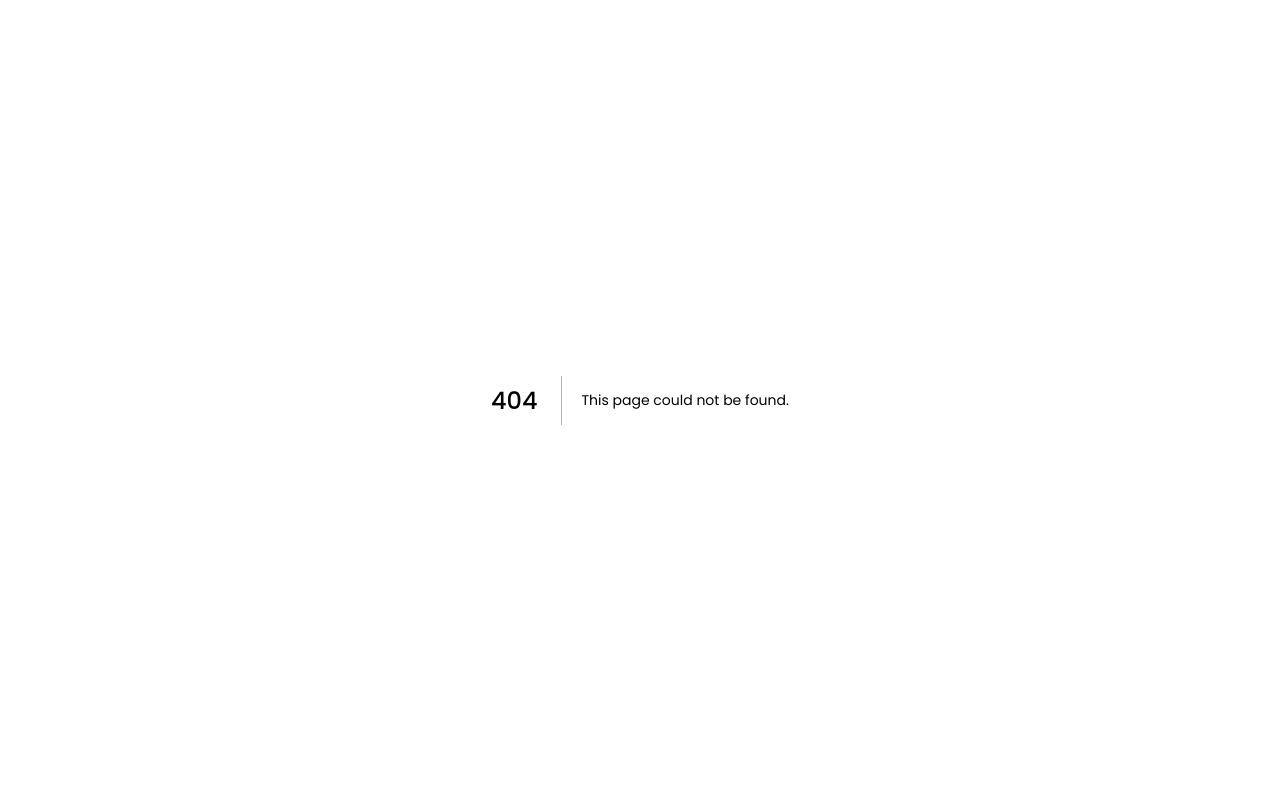
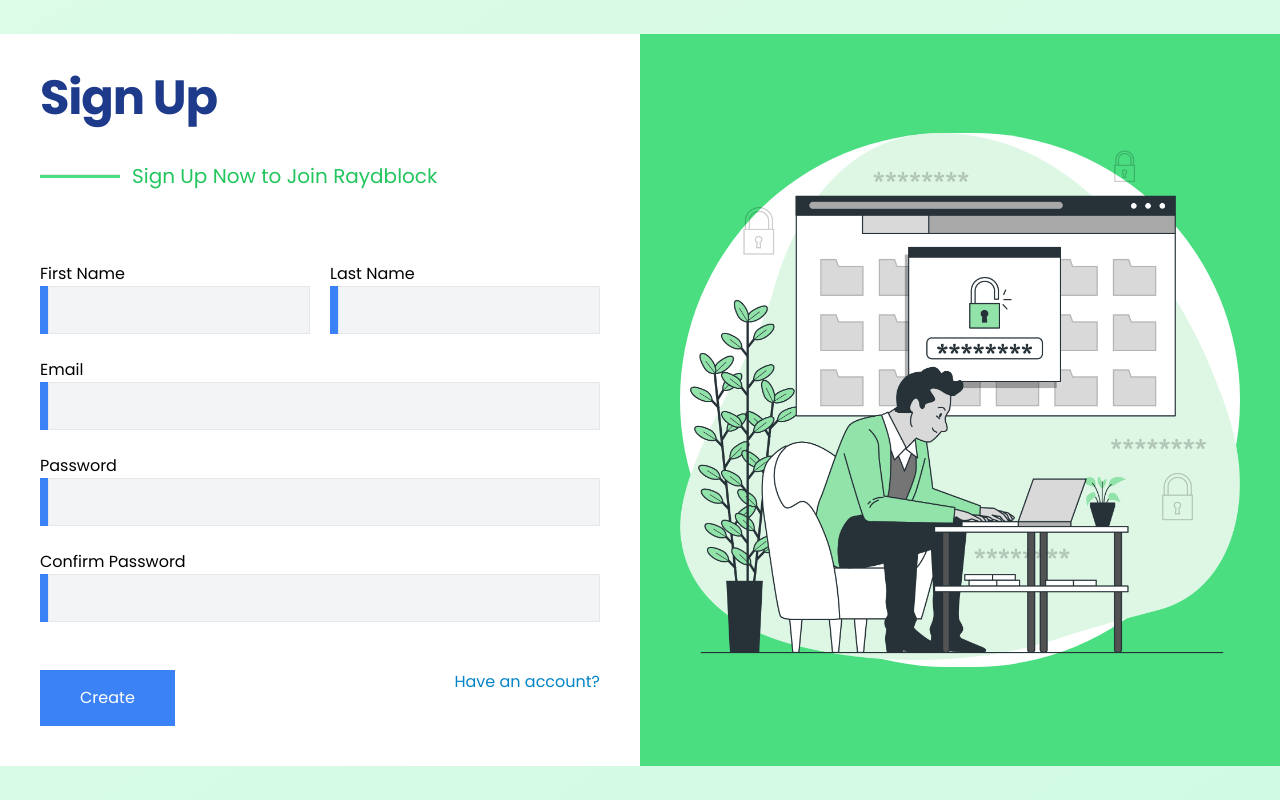
Before and after one commit to khan-asfi-reza/Blogspot-Frontend, a Next.js app: page /signup in a window 1280 px wide. Before the commit this address had no page. Built offline with nearby package versions, Linux system fonts and the light colour scheme.

Commit message:
Signup Page Base Design and Structure

```diff
--- /dev/null
+++ b/pages/signup.js
@@ -0,0 +1,137 @@
+import {Col, Container, Div, FlexRow, Section} from "../components/UI/Container";
+import Image from "next/image";
+import SignupImage from "../assets/images/signup.png";
+import {SectionHeading, Text} from "../components/UI/Typography";
+import {Form, Input, InputGroup, Label} from "../components/UI/Form";
+import {Anchor, Button} from "../components/UI/Button";
+import {AnimatePresence, motion} from "framer-motion";
+import Link from "next/link";
+
+export default function Signup() {
+    return (
+        <Section className={"bg-gradient-to-br from-green-100 to-emerald-100 min-h-screen grid place-items-center"}
+                 id={"SIGNUP"}>
+            <AnimatePresence exitBeforeEnter={true}>
+                <motion.div initial="hidden"
+                            key={"inner"}
+                            variants={{
+                                hidden: {opacity: 0, x: -1000, y: 0},
+                                enter: {opacity: 1, x: 0, y: 0},
+                                exit1: {opacity: 0, x: 1000, y: 0},
+                            }}
+                            animate="enter"
+                            exit="exit1"
+                            transition={{type: 'linear'}}>
+                    <Container className={"min-w-6xl rounded-3xl bg-opacity-90 "}>
+                        <Div
+                            className={"min-h-[90vh] lg:bg-white bg-transparent lg:static h-full relative lg:grid block lg:grid-cols-2"}>
+                            <Col
+                                className={"bg-green-400 md:static relative lg:h-auto h-56 px-10 py-10 grid place-items-center md:order-2"}>
+                                <Div
+                                    className={"lg:static absolute lg:border-0 border-green-400 border-8 top-10 lg:h-auto lg:w-full h-56 w-56 mx-auto grid place-items-center rounded-full bg-white"}>
+                                    <Div className={"lg:w-full w-9/12  mx-auto"}>
+                                        <Image src={SignupImage} alt={"Signup Image"}/>
+                                    </Div>
+                                </Div>
+                            </Col>
+                            <Col className={"lg:bg-transparent bg-white  px-10 py-10 grid place-items-center w-full"}>
+                                <Div className={"w-full"}>
+                                    <SectionHeading className={"font-bold text-blue-900 lg:text-left text-center"}>
+                                        Sign Up
+                                    </SectionHeading>
+                                    <FlexRow className={"items-center mt-6 lg:justify-start justify-center"}>
+                                        <hr className={"h-1 w-20 mr-3 bg-green-400"}/>
+                                        <Text className={"md:text-sm text-green-500"}>
+                                            Sign Up Now to Join Raydblock
+                                        </Text>
+                                    </FlexRow>
+                                    <Form className={"mt-14"}>
+                                        <Form className={"mt-10"}>
+                                            <InputGroup className={"grid grid-cols-2 gap-x-5"}>
+                                                <InputGroup className={"group "}>
+                                                    <Label
+                                                        className={"text-md group-focus-within:text-emerald-600 transition-all duration-300"}>
+                                                        First Name
+                                                    </Label>
+                                                    <FlexRow className={""}>
+                                            <span
+                                                className={"h-12 w-2 bg-blue-500 transition-all duration-300 group-focus-within:bg-emerald-500"}/>
+                                                        <Input name={"first_name"}
+                                                               className={"text-gray-700 bg-gray-100 border border-gray-200 transition-all duration-300 focus:border-emerald-500 w-full h-12"}/>
+                                                    </FlexRow>
+                                                </InputGroup>
+                                                <InputGroup className={"group"}>
+                                                    <Label
+                                                        className={"text-md group-focus-within:text-emerald-600 transition-all duration-300"}>
+                                                        Last Name
+                                                    </Label>
+                                                    <FlexRow className={""}>
+                                            <span
+                                                className={"h-12 w-2 bg-blue-500 transition-all duration-300 group-focus-within:bg-emerald-500"}/>
+                                                        <Input name={"last_name"}
+                                                               className={"text-gray-700 bg-gray-100 border border-gray-200 transition-all duration-300 focus-within:border-emerald-500 w-full h-12"}/>
+                                                    </FlexRow>
+                                                </InputGroup>
+                                            </InputGroup>
+                                            <InputGroup className={"group mt-6"}>
+                                                <Label
+                                                    className={"text-md group-focus-within:text-emerald-600 transition-all duration-300"}>
+                                                    Email
+                                                </Label>
+                                                <FlexRow className={""}>
+                                            <span
+                                                className={"h-12 w-2 bg-blue-500 transition-all duration-300 group-focus-within:bg-emerald-500"}/>
+                                                    <Input
+                                                        className={"text-gray-700 bg-gray-100 border border-gray-200  transition-all duration-300 focus-within:border-emerald-500 w-full h-12"}/>
+                                                </FlexRow>
+                                            </InputGroup>
+
+                                            <InputGroup className={"mt-6 group"}>
+                                                <Label
+                                                    className={"text-md group-focus-within:text-emerald-600 transition-all duration-300"}>
+                                                    Password
+                                                </Label>
+                                                <FlexRow className={"group"}>
+                                            <span
+                                                className={"h-12 w-2 bg-blue-500 transition-all duration-300 group-focus-within:bg-emerald-500"}/>
+                                                    <Input
+                                                        className={"text-gray-700 bg-gray-100 border border-gray-200 transition-all duration-300 focus-within:border-emerald-500 w-full h-12"}/>
+                                                </FlexRow>
+                                            </InputGroup>
+
+                                            <InputGroup className={"mt-6 group"}>
+                                                <Label
+                                                    className={"text-md group-focus-within:text-emerald-600 transition-all duration-300"}>
+                                                    Confirm Password
+                                                </Label>
+                                                <FlexRow className={"group"}>
+                                            <span
+                                                className={"h-12 w-2 bg-blue-500 transition-all duration-300 group-focus-within:bg-emerald-500"}/>
+                                                    <Input
+                                                        className={"text-gray-700 bg-gray-100 border border-gray-200 transition-all duration-300 focus-within:border-emerald-500 w-full h-12"}/>
+                                                </FlexRow>
+                                            </InputGroup>
+
+                                        </Form>
+                                        <FlexRow className={"justify-between mt-12"}>
+                                            <Button
+                                                className={"bg-blue-500 text-white md:px-10 px-8 hover:bg-sky-500 transition-all"}>
+                                                Create
+                                            </Button>
+                                            <Link scroll={false} passHref href={"/login"}>
+                                                <Anchor className={"text-sky-600 hover:text-green-500 transition-all"}>
+                                                    Have an account?
+                                                </Anchor>
+                                            </Link>
+                                        </FlexRow>
+                                    </Form>
+                                </Div>
+                            </Col>
+
+                        </Div>
+                    </Container>
+                </motion.div>
+            </AnimatePresence>
+        </Section>
+    )
+}
```
